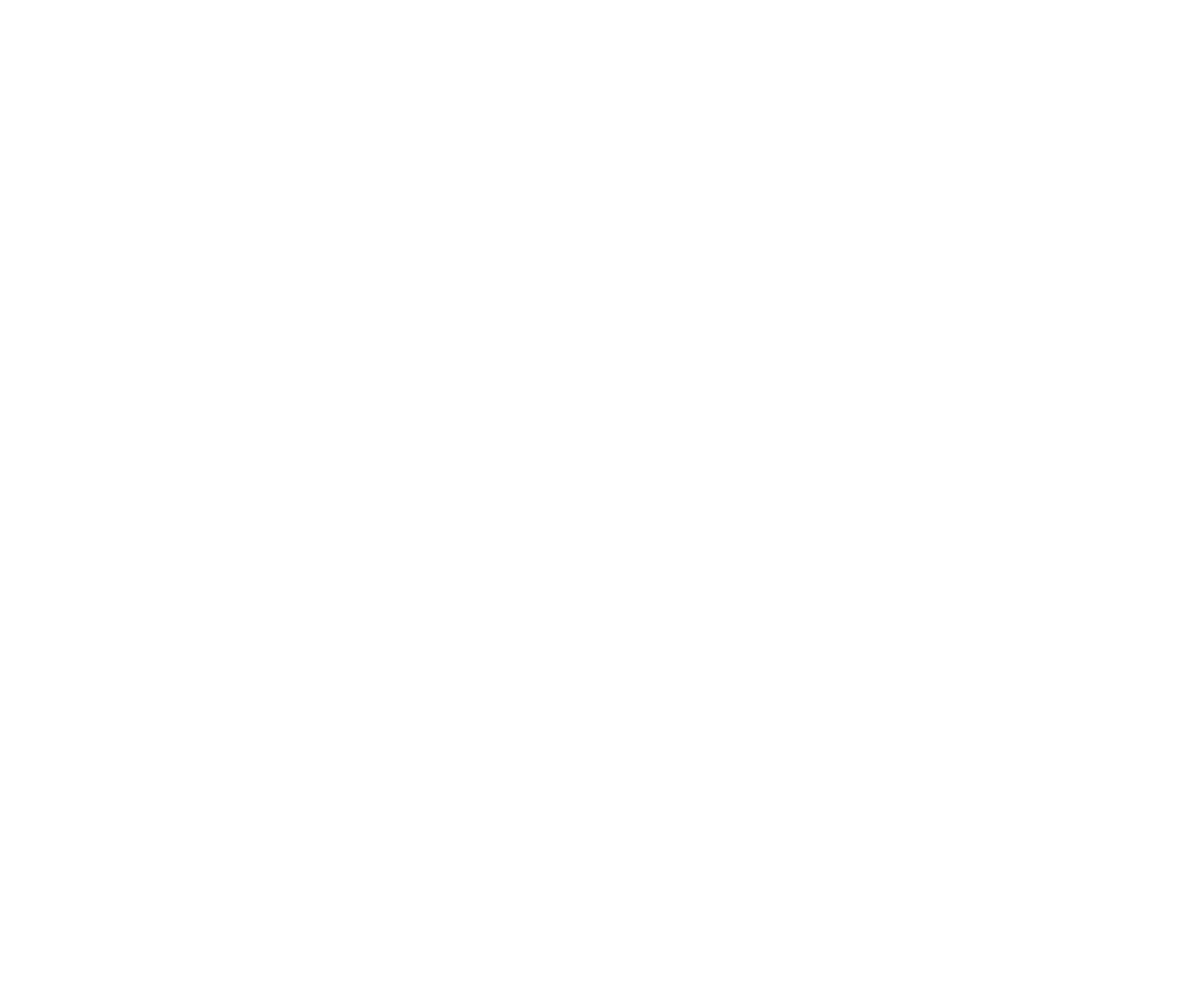
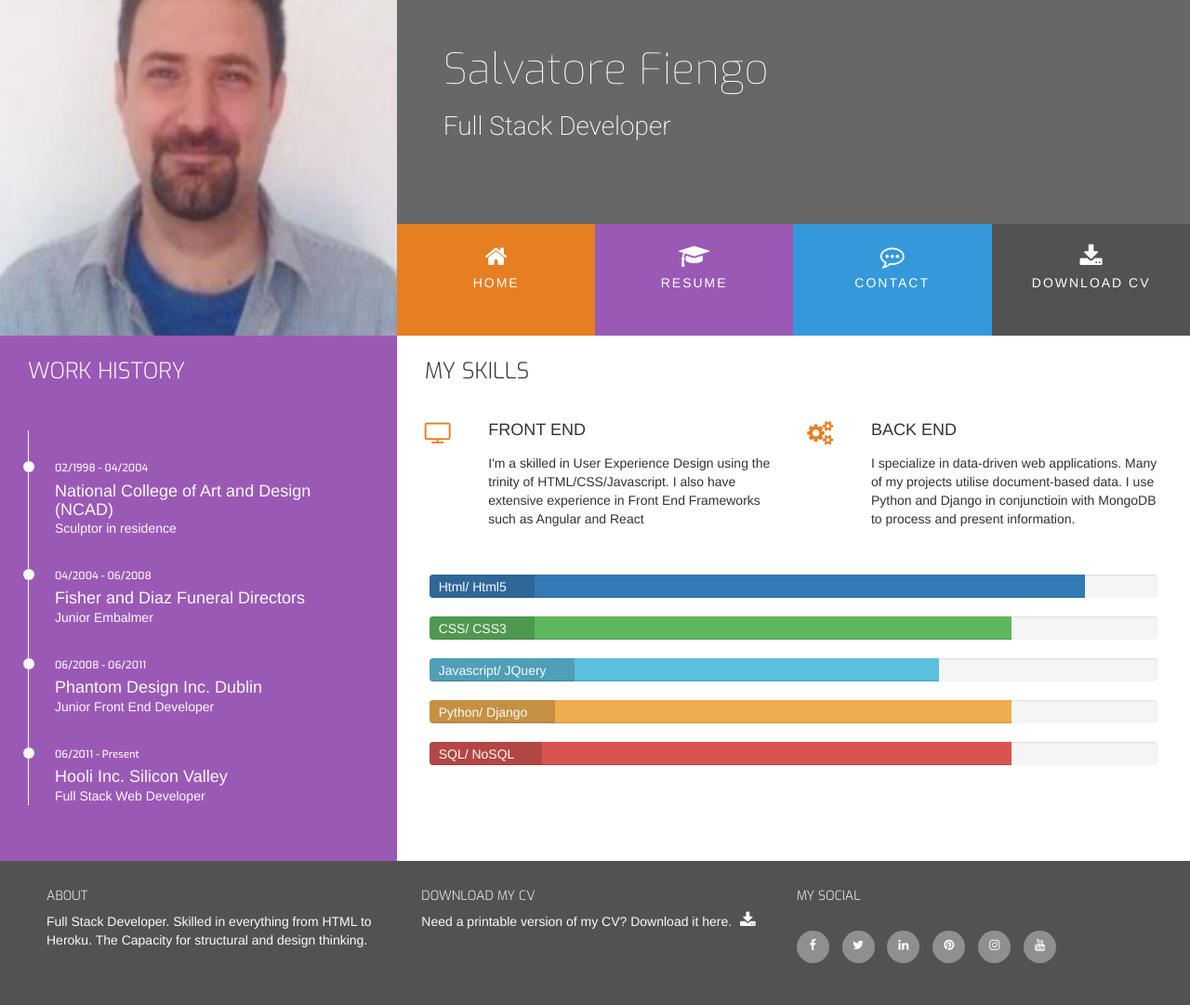
Before and after one commit to SalvatoreFiengo/mini-project-2, a plain HTML site: page resume.html in a window 1280 px wide. Shown: the whole page at 93% size. Before the commit the page ends 800 px from the top, so only its background shows below. Drawn offline with nearby package versions, Linux system fonts and the light colour scheme.

Commit message:
added history

```diff
--- a/assets/CSS/style.css
+++ b/assets/CSS/style.css
@@ -25,6 +25,10 @@
 .bg-color-personal-info {
     background-color: #f4f4f4;
 }
+
+.bg-color-work-history {
+    background-color: #9b59b6;
+}
 /*------------------------------------Special Paddings/Margins/Text*/
 
 h1,h2,h3,h4 {
@@ -48,13 +52,14 @@ h1,h2,h3,h4 {
 .row-table {
     display: table;
 }
-
+.history-heading,
 .section-heading{
     font-family: "Exo", sans-serif;
     font-weight: 300;
     margin-top: 25px;
     margin-bottom: 40px;
 }
+
 /*------------------------------------Heading*/
 
 header {
@@ -235,8 +240,71 @@ footer .cv-pdf i:hover {
     width: 60%;
 }
 
+/*------------------------------------------------------Skills*/
 
-/*------------------------------------------------------media query*/
+.progress {
+    position: relative;
+    height: 25px;
+}
+.progress-type {
+    position: absolute;
+    left: 0;
+    font-weight: 400;
+    padding: 3px 30px 2px 10px;
+    color: #fafafa;
+    background-color: rgba(25,25,25, 0.2);
+}
+
+.progress-section {
+    margin: 40px 20px;
+}
+/*------------------------------------------------------Skills*/
+.timeline-item {
+    padding: 4em 2em 0em 2em;
+    position: relative;
+    color: #fafafa;
+    border-left: 1px solid;
+}
+
+.timeline-item p {
+    padding: 0;
+    margin: 0;
+}
+
+.timeline-item:before {
+    content: attr(dates);
+    position: absolute;
+    left: 2.5em;
+    top: 3em;
+    display: block;
+    font-family: "Exo", sans-serif;
+    font-weight: 500;
+    font-size: .8em;
+    padding: 0;
+    margin: 0;
+}
+
+.timeline-item:after {
+    width: 12px;
+    height: 12px;
+    display: block;
+    top: 2.4em;
+    position: absolute;
+    left: -6px;
+    border-radius: 12px;
+    content:'';
+    background: #fafafa;
+}
+
+.history-heading {
+    color: #fafafa;
+    margin-bottom: 50px;
+}
+
+.history-items {
+    margin-bottom: 30px;
+}
+/*------------------------------------------------------Media Query*/
 @media (min-width: 992px) {
     .section-column {
         padding: 0 30px 30px;
--- a/resume.html
+++ b/resume.html
@@ -0,0 +1,188 @@
+<!DOCTYPE html>
+<html lang="en">
+<head>
+    <meta charset="UTF-8">
+    <meta name="viewport" content="width=device-width, initial-scale=1.0">
+    <meta http-equiv="X-UA-Compatible" content="ie=edge">
+    <link rel="stylesheet" href="https://maxcdn.bootstrapcdn.com/bootstrap/3.3.7/css/bootstrap.min.css" integrity="sha384-BVYiiSIFeK1dGmJRAkycuHAHRg32OmUcww7on3RYdg4Va+PmSTsz/K68vbdEjh4u" crossorigin="anonymous" type="text/css">
+    <link rel="stylesheet" href="https://cdnjs.cloudflare.com/ajax/libs/font-awesome/4.7.0/css/font-awesome.min.css" type="text/css">
+    <link rel="stylesheet" href="https://cdnjs.cloudflare.com/ajax/libs/hover.css/2.3.1/css/hover-min.css" type="text/css" />
+    <link rel="stylesheet" href="assets/CSS/style.css" type="text/css" />
+    <title>My Resume</title>
+</head>
+<body>
+    <header class="container-fluid">
+        <div class="row">
+            <a href="index.html">
+                <div class="col-md-4 logo"></div>
+            </a>
+            <div class="col-md-8">
+                <div class="row bg-color-name-title">
+                    <div class="heading">
+                        <h1 class="name">
+                            Salvatore Fiengo
+                        </h1>
+                        <h2 class="title">
+                            Full Stack Developer
+                        </h2>
+                    </div>
+                </div>
+                <div class="row">
+                    <ul id="nav" class="list-inline clearfix">
+                        <li class="col-xs-6 col-sm-3 ui-menu-color-home menu-item">
+                            <a href="index.html" class="hvr-sweep-to-bottom"><i class="fa fa-home" aria-hidden="true"></i><span>Home</span></a></li>
+                        <li class="col-xs-6 col-sm-3 ui-menu-color-resume menu-item">
+                            <a href="resume.html" class="hvr-sweep-to-bottom"><i class="fa fa-graduation-cap" aria-hidden="true"></i><span>Resume</span></a></li>
+                        <li class="col-xs-6 col-sm-3 ui-menu-color-contact menu-item">
+                            <a href="#" class="hvr-sweep-to-bottom"><i class="fa fa-commenting-o" aria-hidden="true"></i><span>Contact</span></a></li>
+                        <li class="col-xs-6 col-sm-3 ui-menu-color-download menu-item">
+                            <a href="#" class="hvr-sweep-to-bottom"><i class="fa fa-download" aria-hidden="true"></i><span>Download Cv</span></a></li>
+                    </ul>
+                </div>
+            </div>
+        </div>
+    </header>
+    <section class="container-fluid">
+        <div class="row row-table">
+            <div class="col-xs-12 col-sm-12 col-md-4 bg-color-work-history section-column">
+                <div class="row">
+                    <div class="col-md-12">
+                        <h3 class="history-heading uppercase">Work History</h3>
+                    </div>
+                </div>
+                <div class="history-items">
+                    <div class="timeline-item" dates="02/1998 - 04/2004">
+                        <h4>National College of Art and Design (NCAD)</h4>
+                        <p>Sculptor in residence</p>
+                    </div>
+                    <div class="timeline-item" dates="04/2004 - 06/2008">
+                        <h4>Fisher and Diaz Funeral Directors</h4>
+                        <p>Junior Embalmer</p>
+                    </div>
+                    <div class="timeline-item" dates="06/2008 - 06/2011">
+                        <h4>Phantom Design Inc. Dublin</h4>
+                        <p>Junior Front End Developer</p>
+                    </div>
+                    <div class="timeline-item" dates="06/2011 - Present">
+                        <h4>Hooli Inc. Silicon Valley</h4>
+                        <p>Full Stack Web Developer</p>
+                    </div>
+                </div>
+            </div>
+            <div class="col-xs-12 col-sm-12 col-md-8 bg-color-three-reasons section-column">
+                <div class="row">
+                    <div class="col-md-12">
+                        <h3 class="section-heading uppercase">
+                            My Skills
+                        </h3>
+                    </div>
+                </div>
+                <div class="row">
+                    <div class="col-sx-10 col-xs-offset-1 col-sm-offset-0 col-sm-4 col-md-6">
+                        <div class="row">
+                            <div class="col-xs-2 col-sm-2 col-md-2">
+                                <i class="three-reasons-icon fa fa-tv" aria-hidden="true"></i>
+                            </div>
+                            <div class="col-xs-10 col-sm-10">
+                                <h4 class="three-reasons-heading uppercase">Front end</h4>
+                                <p>
+                                    I'm a skilled in User Experience Design using the trinity of HTML/CSS/Javascript.
+                                    I also have extensive experience in Front End Frameworks such as Angular and React
+                                </p>
+                            </div>
+                        </div>
+                    </div>
+                    <div class="col-sx-10 col-xs-offset-1 col-sm-offset-0 col-sm-4 col-md-6">
+                        <div class="row">
+                            <div class="col-xs-2 col-sm-2 col-md-2">
+                                <i class="three-reasons-icon fa fa-gears" aria-hidden="true"></i>
+                            </div>
+                            <div class="col-xs-10 col-sm-10">
+                                <h4 class="three-reasons-heading uppercase">Back end</h4>
+                                <p>
+                                    I specialize in data-driven web applications.
+                                    Many of my projects utilise document-based data. I use Python and Django
+                                    in conjunctioin with MongoDB to process and present information.
+                                </p>
+                            </div>
+                        </div>
+                    </div>
+                </div>
+                <div class="row progress-section">
+                             <div class="row">
+                    <div class="progress">
+                        <div class="progress-bar" role="progress" aria-valuenow="90" aria-valuemin="0" aria-vauemax="100" style="width: 90%">
+                            <span class="sr-only">90% complete</span>
+                        </div>
+                        <span class="progress-type">Html/ Html5</span>
+                    </div>
+                </div>
+                <div class="row">
+                    <div class="progress">
+                        <div class="progress-bar progress-bar-success" role="progress" aria-valuenow="80" aria-valuemin="0" aria-vauemax="100" style="width: 80%">
+                            <span class="sr-only">80% complete</span>
+                        </div>
+                        <span class="progress-type">CSS/ CSS3</span>
+                    </div>
+                </div>
+                <div class="row">
+                    <div class="progress">
+                        <div class="progress-bar progress-bar-info" role="progress" aria-valuenow="70" aria-valuemin="0" aria-vauemax="100" style="width: 70%">
+                            <span class="sr-only">70% complete</span>
+                        </div>
+                        <span class="progress-type">Javascript/ JQuery</span>
+                    </div>
+                </div>
+                <div class="row">
+                    <div class="progress">
+                        <div class="progress-bar progress-bar-warning" role="progress" aria-valuenow="80" aria-valuemin="0" aria-vauemax="100" style="width: 80%">
+                            <span class="sr-only">80% complete</span>
+                        </div>
+                        <span class="progress-type">Python/ Django</span>
+                    </div>
+                </div>
+                <div class="row">
+                    <div class="progress">
+                        <div class="progress-bar progress-bar-danger" role="progress" aria-valuenow="80" aria-valuemin="0" aria-vauemax="100" style="width: 80%">
+                            <span class="sr-only">80% complete</span>
+                        </div>
+                        <span class="progress-type">SQL/ NoSQL</span>
+                    </div>
+                </div>
+                </div>
+            </div>
+        </div>
+    </section>
+    <footer class="container-fluid">
+        <div id="footer-details" class="row">
+            <div class="col-sm-4">
+                <h5 class="uppercase general-sub">About</h5>
+                <p class="inline-block">
+                    Full Stack Developer. Skilled in everything from HTML to Heroku.
+                    The Capacity for structural and design thinking.
+                </p>
+            </div>
+            <div class="col-sm-4">
+                <h5 class="uppercase general-sub">download my cv</h5>
+                <p class="inline-block">
+                    Need a printable version of my CV? Download it here.
+                    <a href="#" class="cv-pdf"><i class="fa fa-download" aria-hidden="true"></i></a>
+                </p>
+            </div>
+            <div class="col-sm-4">
+                <h5 class="uppercase general-sub">my social</h5>
+                <p class="inline-block">
+                    <ul class="list-inline social-links">
+                        <li><a target="_blank" href="#"><i class="fa fa-facebook"></i></a></li>
+                        <li><a target="_blank" href="#"><i class="fa fa-twitter"></i></a></li>
+                        <li><a target="_blank" href="#"><i class="fa fa-linkedin"></i></a></li>
+                        <li><a target="_blank" href="#"><i class="fa fa-pinterest"></i></a></li>
+                        <li><a target="_blank" href="#"><i class="fa fa-instagram"></i></a></li>
+                        <li><a target="_blank" href="#"><i class="fa fa-youtube"></i></a></li>
+                    </ul>
+                </p>
+            </div>
+        </div>
+    </footer>
+</body>
+</html>
```
Also changed, not shown: index.html (+3 -3 lines).
